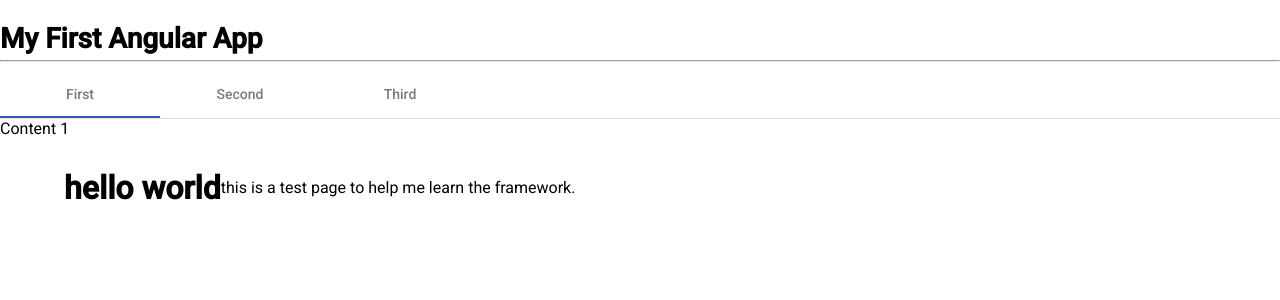
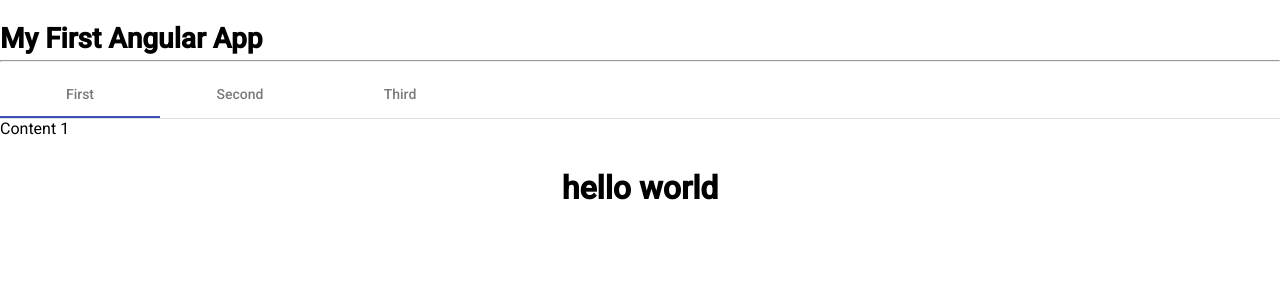
Before and after one commit to irishwolfgaming95/angular-learning, an Angular app in the folder angular-first/: page / in a window 1280 px wide. Shown: the top 300 px of the page. Built offline with nearby package versions, Linux system fonts and the light colour scheme.

Commit message:
modifing the grid system

```diff
--- a/angular-first/src/app/app.component.html
+++ b/angular-first/src/app/app.component.html
@@ -1,8 +1,10 @@
 <app-header></app-header>
-<mat-grid-list cols="2" rowHeight="100px">
-  <mat-grid-tile>
+<mat-grid-list cols="4" rowHeight="100px">
+  <mat-grid-tile
+    *ngFor="let tile of tiles"
+    [rowspan]="tile.rows"
+    [colspan]="tile.cols"
+  >
     <h1>hello world</h1>
-    <br />
-    <p>this is a test page to help me learn the framework.</p>
   </mat-grid-tile>
 </mat-grid-list>
--- a/angular-first/src/app/app.component.ts
+++ b/angular-first/src/app/app.component.ts
@@ -1,10 +1,8 @@
 import { Component } from "@angular/core";
 
 export interface Tile {
-  color: string;
   cols: number;
   rows: number;
-  text: string;
 }
 
 @Component({
@@ -14,4 +12,6 @@ export interface Tile {
 })
 export class AppComponent {
   title = "angular-first";
+
+  tiles: Tile[] = [{ cols: 4, rows: 1 }];
 }
```
